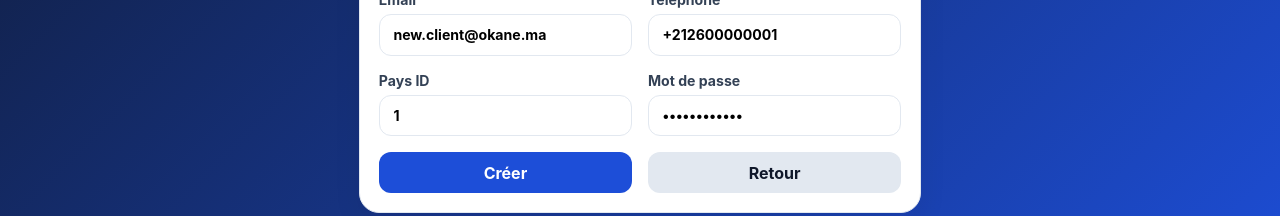
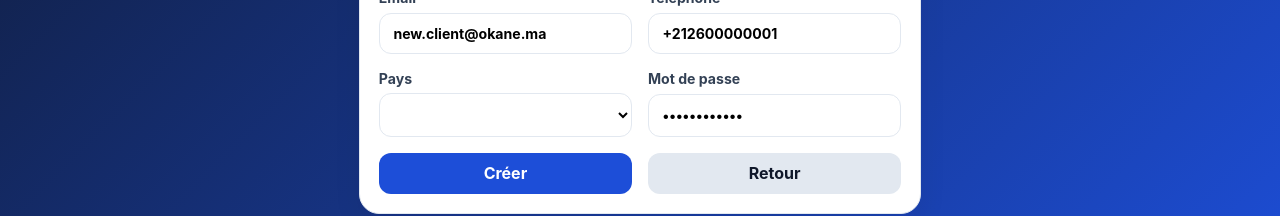
Before and after one commit to bigjasy/okane-transfer, an Angular app: page /auth/register in a window 1280 px wide. Shown: the part 480-696 px from the top of the page. Built offline with nearby package versions, Linux system fonts and the light colour scheme; no server answers.

Commit message:
feat(auth): populate country dropdown from database on registration
Replace Pays ID number input with a <select> listing active countries
from the backend. Add /api/v1/countries and /api/v1/currencies to
SecurityConfig permitAll so unauthenticated registration works.

```diff
--- a/src/app/features/auth/register/register.component.ts
+++ b/src/app/features/auth/register/register.component.ts
@@ -1,10 +1,21 @@
-import { Component } from '@angular/core';
+import { Component, OnInit } from '@angular/core';
 import { FormsModule } from '@angular/forms';
 import { RouterLink } from '@angular/router';
 import { AuthService } from '../../../core/services/auth.service';
+import { DataService } from '../../../core/services/data.service';
+import { CountryResponse } from '../../../core/models/referential.models';
 import { ClientRegisterRequest } from '../../../core/models/auth.models';
 @Component({ selector: 'app-register', standalone: true, imports: [FormsModule, RouterLink], template: `
 <div class="card reg"><h1>Inscription client</h1>@if(done){<div class="ok-box">Compte créé avec succès.</div>}
 <form (ngSubmit)="submit()" class="form-grid">
-<label class="field">Prénom<input name="firstName" [(ngModel)]="form.firstName"></label><label class="field">Nom<input name="lastName" [(ngModel)]="form.lastName"></label><label class="field">Email<input name="email" [(ngModel)]="form.email"></label><label class="field">Téléphone<input name="phoneNumber" [(ngModel)]="form.phoneNumber"></label><label class="field">Pays ID<input name="countryId" type="number" [(ngModel)]="form.countryId"></label><label class="field">Mot de passe<input name="password" type="password" [(ngModel)]="form.password"></label><button class="btn primary">Créer</button><a routerLink="/auth/login" class="btn">Retour</a></form></div>`, styles:[`.reg{width:min(760px,100%)}`] })
-export class RegisterComponent { done=false; form: ClientRegisterRequest = { firstName:'Client', lastName:'Demo', email:'new.client@okane.ma', phoneNumber:'+212600000001', password:'Password@123', countryId:1 }; constructor(private auth: AuthService){} submit(){ this.auth.registerClient(this.form).subscribe(()=>this.done=true); } }
+<label class="field">Prénom<input name="firstName" [(ngModel)]="form.firstName"></label><label class="field">Nom<input name="lastName" [(ngModel)]="form.lastName"></label><label class="field">Email<input name="email" [(ngModel)]="form.email"></label><label class="field">Téléphone<input name="phoneNumber" [(ngModel)]="form.phoneNumber"></label>
+<label class="field">Pays<select name="countryId" [(ngModel)]="form.countryId"><option [ngValue]="null" disabled>Choisir un pays</option>@for(c of countries;track c.id){<option [ngValue]="c.id">{{c.name}}</option>}</select></label>
+<label class="field">Mot de passe<input name="password" type="password" [(ngModel)]="form.password"></label><button class="btn primary">Créer</button><a routerLink="/auth/login" class="btn">Retour</a></form></div>`, styles:[`.reg{width:min(760px,100%)}`] })
+export class RegisterComponent implements OnInit {
+  done=false;
+  countries: CountryResponse[] = [];
+  form: ClientRegisterRequest = { firstName:'Client', lastName:'Demo', email:'new.client@okane.ma', phoneNumber:'+212600000001', password:'Password@123', countryId:1 };
+  constructor(private auth: AuthService, private data: DataService) {}
+  ngOnInit(): void { this.data.countries().subscribe(c => { this.countries = c.filter(x => x.active); }); }
+  submit(){ this.auth.registerClient(this.form).subscribe(()=>this.done=true); }
+}
```
Also changed, not shown: 1 other file (tests, documents, lock files or other folders).
